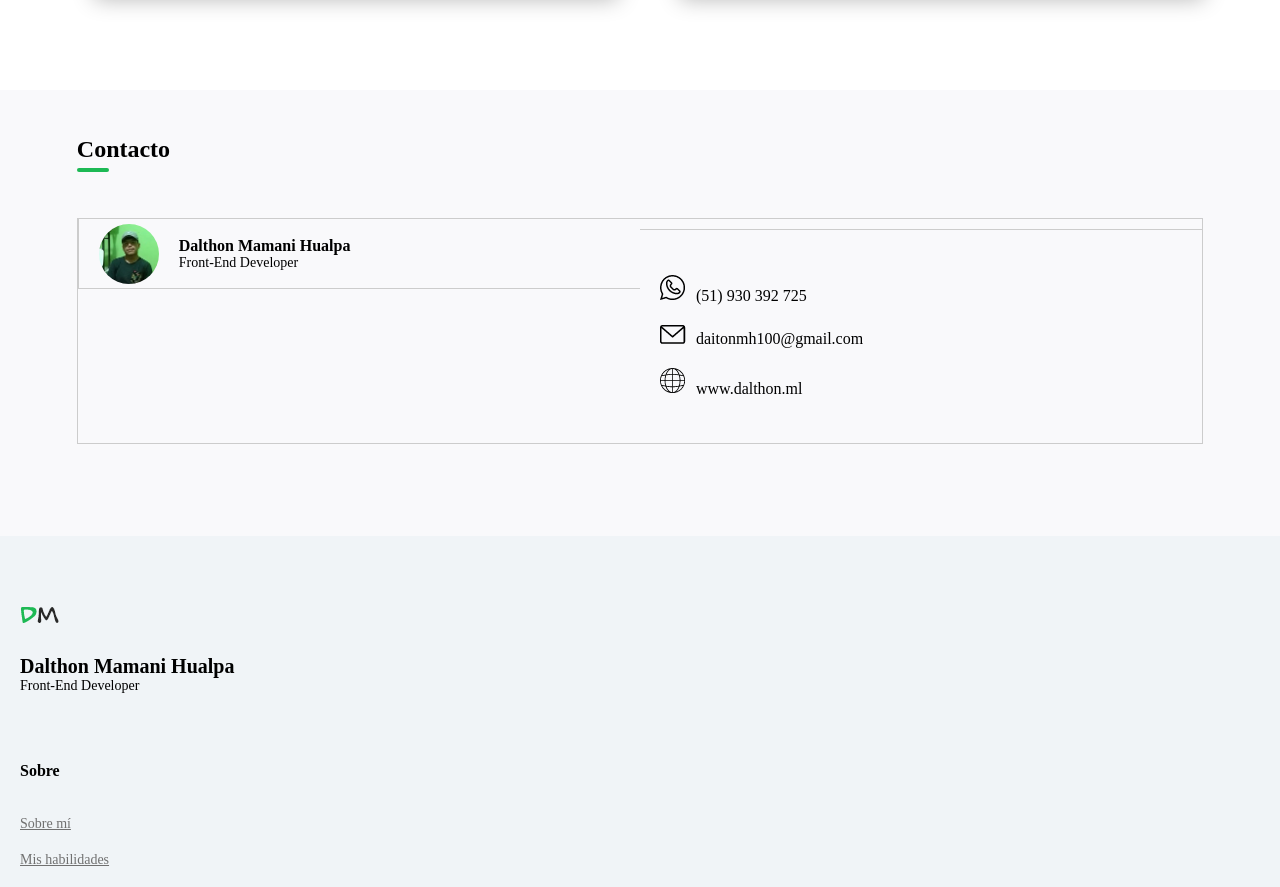
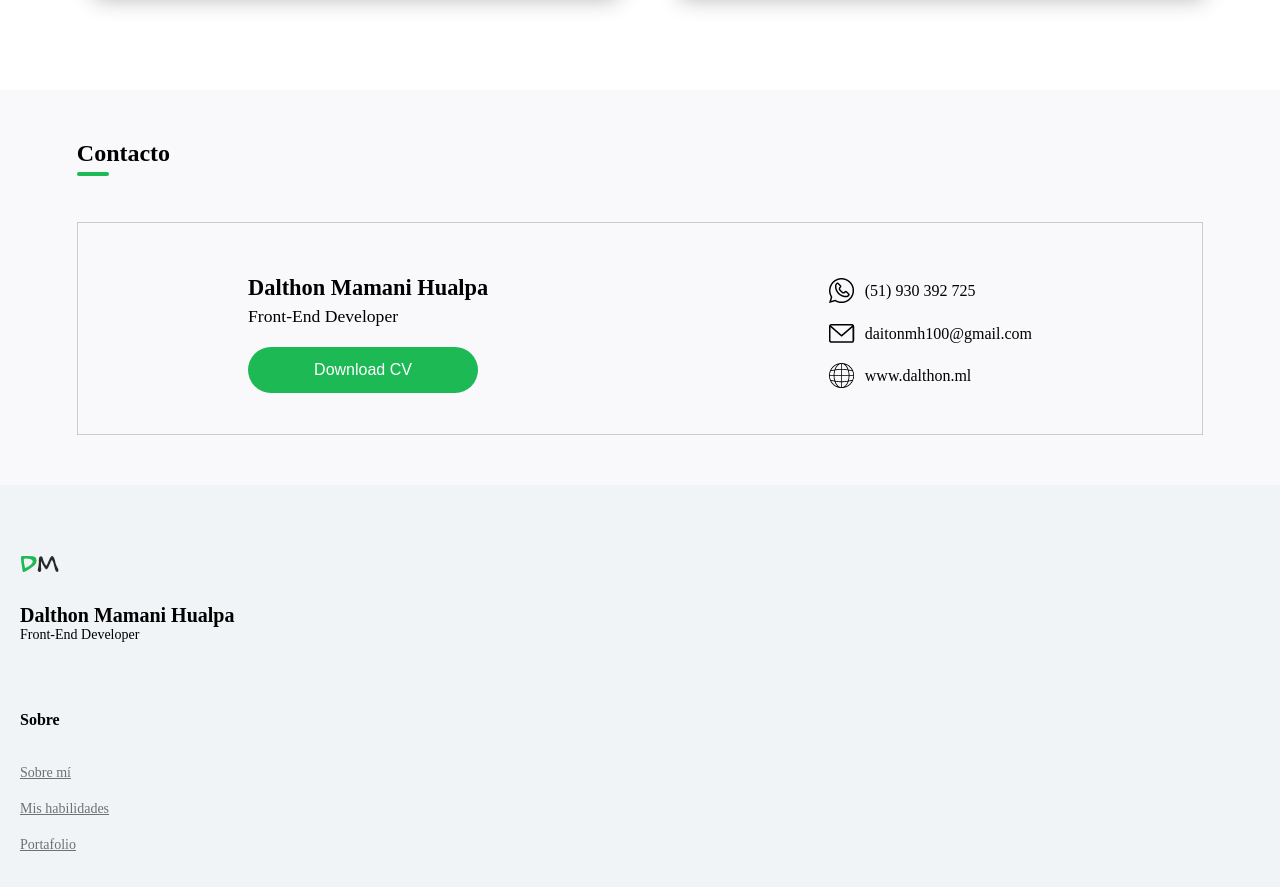
Before and after one commit to D4ITON/profile.v2, a React (Create React App) app: page / in a window 1280 px wide. Shown: the part 3157-4044 px from the top of the page. Built offline with nearby package versions, Linux system fonts and the light colour scheme.

Commit message:
contacto tablet version

```diff
--- a/src/components/layout/contacto/index.js
+++ b/src/components/layout/contacto/index.js
@@ -7,17 +7,18 @@ import icon_whatsapp from '../../../assets/whatsapp.png';
 const Contacto = () => {
     return (
         <div>
-            <div className="about contacto" id="contacto">
+            <div className="contacto" id="contacto">
                 <h2 className="title-section">Contacto</h2>
-                <div className="panel">
-                    <div className="panel-header">
+                <div className="c-panel">
+                    <div className="c-p-header">
                         <div className="image-circle"><img src={profile_icon} alt="profile icon"/></div>
                         <div className="name-text">
                             <h4>Dalthon Mamani Hualpa</h4>
                             <p>Front-End Developer</p>
                         </div>
+                        <button className="button-primary">Download CV</button>
                     </div>
-                    <div className="redes">
+                    <div className="c-p-redes">
                         <div className="red-item"><img src={icon_whatsapp} alt=""/><p>(51) 930 392 725</p></div>
                         <div className="red-item"><img src={icon_email} alt=""/><p>daitonmh100@gmail.com</p></div>
                         <div className="red-item"><img src={icon_global} alt=""/><p>www.dalthon.ml</p></div>
--- a/src/index.scss
+++ b/src/index.scss
@@ -237,21 +237,62 @@
   }
 }
 
-.about{
-  &.contacto{
+// contacto mobile
+.contacto{
     margin-top: 0;
     padding: 46px 0;
     background-color: #F9F9FB;
+  .c-panel{
+    border-top: 1px solid #ccc;
+    border-bottom: 1px solid #ccc;
+    margin-top: 46px;
+    .c-p-header{
+        margin-top: 10px;
+        display: flex;
+        align-items: center;
+        padding-left: 20px;
+        .image-circle{
+            // padding-left: 10px;
+          width: 60px;
+          height: 60px;
+            img{
+                border-radius: 50%;
+                width: 60px;
+                height: 60px;
+            }
+        }
+        .name-text{
+          padding-left: 20px;
+            h4{
+              font-size: 16px;
+              margin: 0;
+            }
+            p{
+                font-size: 14px;
+                margin: 0;
+            }
+        }
+        .button-primary{
+          display: none;
+        }
+    }
+    .panel-img{
+        margin-top: 10px;
+      width: 100%;
+      img{
+        width: 100%;
+      }
+    }
 
-  }
-  .panel{
-    .redes{
+    .c-p-redes{
       padding: 25px 0;
       margin-top: 10px;
       border-top: 1px solid #ccc;
       .red-item{
         margin: 20px 0;
         padding-left: 20px;
+        display: flex;
+        align-items: center;
         p{
           display: inline;
           padding-left: 10px;
@@ -260,6 +301,7 @@
     }
   }
 }
+
 
 .footer{
   padding: 46px 20px 0;
@@ -433,4 +475,46 @@
     }
   }
 
+  // contacto tablet
+  .contacto{
+    padding: 50px 6%;
+    .title-section{
+      padding-left: 0;
+    }
+    .c-panel{
+      display: flex;
+      justify-content: space-around;
+      border: 1px solid #ccc;
+      .c-p-header{
+        padding: 0;
+        display: flex;
+        flex-direction: column;
+        align-items: baseline;
+        justify-content: center;
+        .image-circle{
+          display: none;
+        }
+        .name-text{
+          padding: 0;
+          margin-bottom: 20px;
+          h4{
+            font-size: 1.4rem;
+            margin-bottom: 5px;
+          }
+          p{
+            font-size: 1.1rem;
+          }
+        }
+        .button-primary{
+          display: block;
+        }
+      }
+      .c-p-redes{
+        border: none;
+        .red-item{
+          padding: 0;
+        }
+      }
+    }
+  }
 }
```
